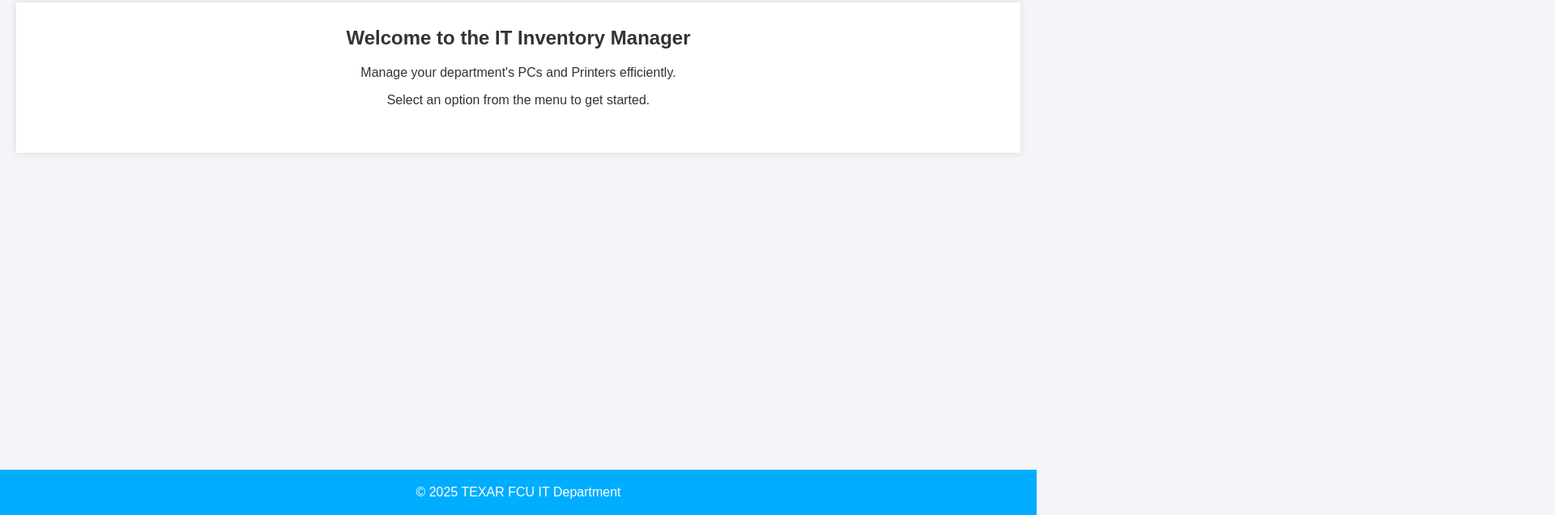
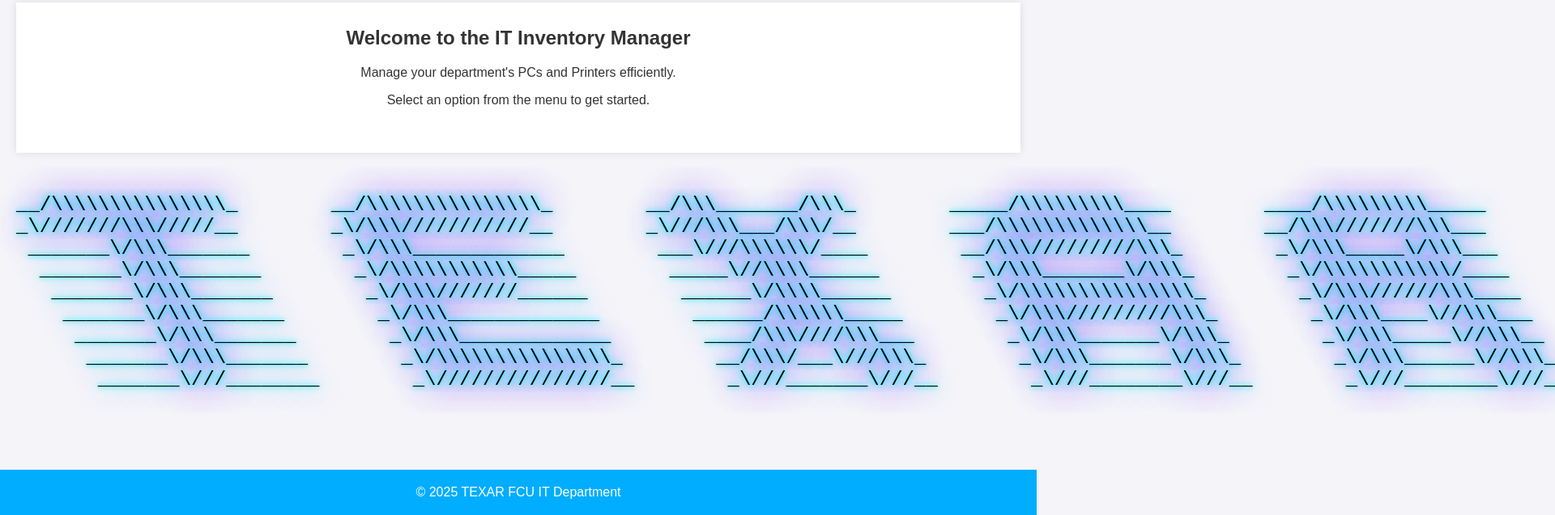
Before and after one commit to PDK1744/IT_Equipment_Manager, an Electron app: page src/UI/index.html in a window 1280 px wide. Shown: the part 163-800 px from the top of the page at 81% size, 1920 px wide, since content can reach past the window. Drawn offline with Linux system fonts and the light colour scheme.

Commit message:
added logo to home screen

```diff
--- a/src/Styles/styles.css
+++ b/src/Styles/styles.css
@@ -337,3 +337,36 @@ table td input {
     from { transform: rotate(0deg); }
     to { transform: rotate(360deg); }
 }
+
+
+/* Keyframe for sliding in */
+@keyframes slideInFromLeft {
+    0% {
+        transform: translateX(-100%); /* Start off-screen */
+        opacity: 0; /* Invisible */
+    }
+    100% {
+        transform: translateX(0); /* End at normal position */
+        opacity: 1; /* Fully visible */
+    }
+}
+
+/* Apply the animation to the ASCII art */
+.ascii-art {
+    font-family: monospace;
+    text-align: center;
+    font-size: 24px;
+    color: black;
+    margin-top: 20px;
+    animation: slideInFromLeft 1s ease-out;  /* 2 seconds fade-in */
+
+    /* Neon Glow Effect */
+    text-shadow:
+        0 0 5px #0ff,    /* Light cyan glow */
+        0 0 10px #0ff,   /* Stronger cyan glow */
+        0 0 20px #0ff,   /* Even stronger cyan glow */
+        0 0 40px #00f,   /* Blue outer glow */
+        0 0 80px #00f,   /* Blue outer glow */
+        0 0 90px #ff00ff,/* Pink glow */
+        0 0 100px #ff00ff;
+}
--- a/src/UI/index.html
+++ b/src/UI/index.html
@@ -29,7 +29,24 @@
             <a href="#" id="addUserBtn" style="display: none;">Add User</a>
 
 
+
+
         </div>
+                    <div class="ascii-art">
+                <pre>
+
+__/\\\\\\\\\\\\\\\_        __/\\\\\\\\\\\\\\\_        __/\\\_______/\\\_        _____/\\\\\\\\\____        ____/\\\\\\\\\_____
+_\///////\\\/////__        _\/\\\///////////__        _\///\\\___/\\\/__        ___/\\\\\\\\\\\\\__        __/\\\///////\\\___
+ _______\/\\\_______        _\/\\\_____________        ___\///\\\\\\/____        __/\\\/////////\\\_        _\/\\\_____\/\\\___
+  _______\/\\\_______        _\/\\\\\\\\\\\_____        _____\//\\\\______        _\/\\\_______\/\\\_        _\/\\\\\\\\\\\/____
+   _______\/\\\_______        _\/\\\///////______        ______\/\\\\______        _\/\\\\\\\\\\\\\\\_        _\/\\\//////\\\____
+    _______\/\\\_______        _\/\\\_____________        ______/\\\\\\_____        _\/\\\/////////\\\_        _\/\\\____\//\\\___
+     _______\/\\\_______        _\/\\\_____________        ____/\\\////\\\___        _\/\\\_______\/\\\_        _\/\\\_____\//\\\__
+      _______\/\\\_______        _\/\\\\\\\\\\\\\\\_        __/\\\/___\///\\\_        _\/\\\_______\/\\\_        _\/\\\______\//\\\_
+       _______\///________        _\///////////////__        _\///_______\///__        _\///________\///__        _\///________\///__
+
+                </pre>
+            </div>
     </main>
 
     <footer>
```
Also changed, not shown: src/assets/logo.svg (added).
